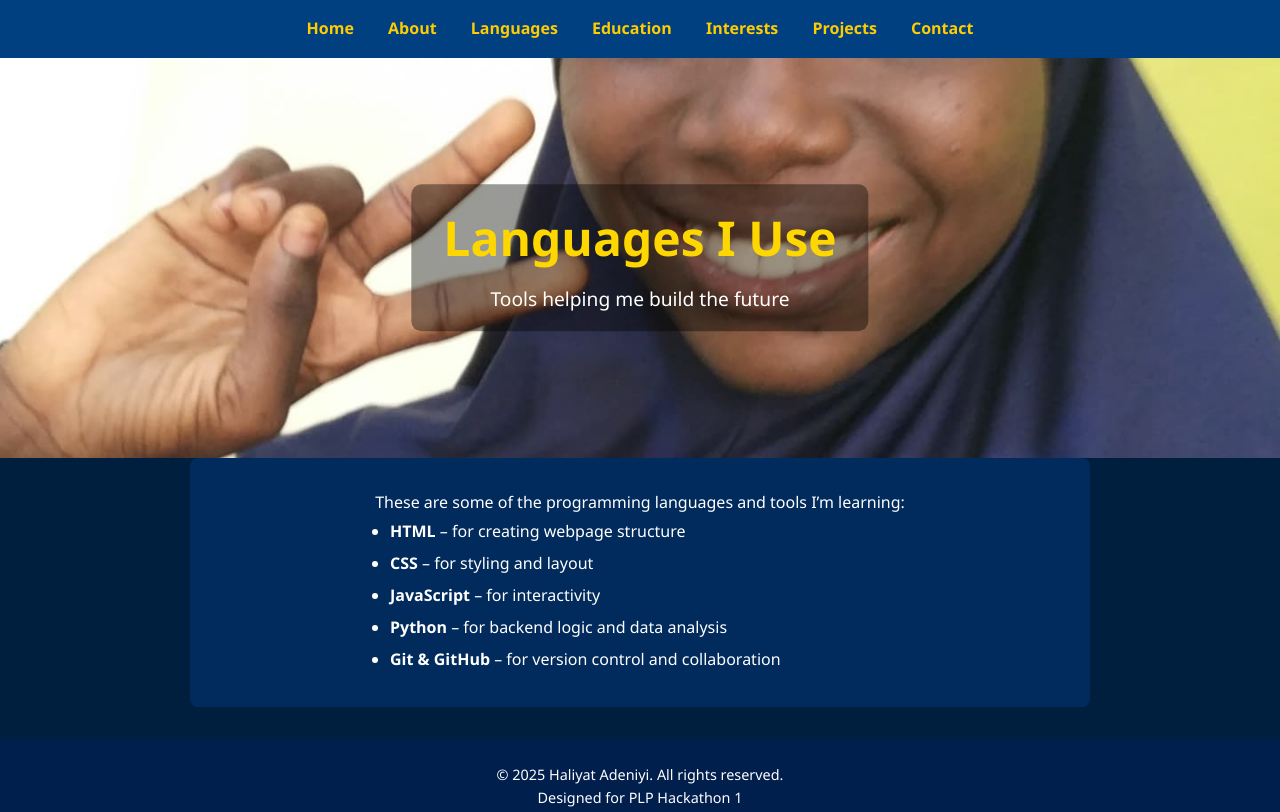
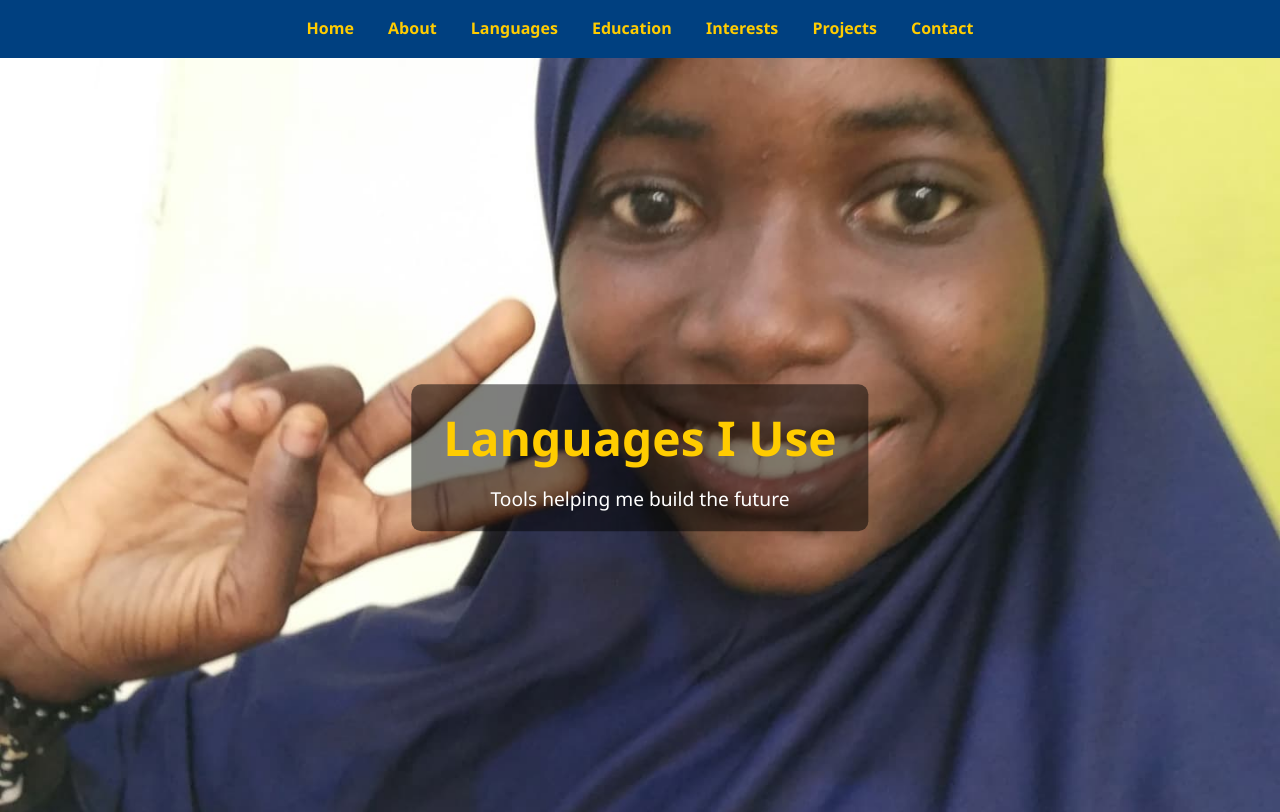
Before and after one commit to Haliyat/My-PLP-1st-Hackathon, a plain HTML site: page languages.html in a window 1280 px wide. Shown: the top 812 px of the page. Drawn offline with Linux system fonts and the light colour scheme.

Commit message:
Deleted some lines of code

```diff
--- a/languages.html
+++ b/languages.html
@@ -5,45 +5,6 @@
   <meta name="viewport" content="width=device-width, initial-scale=1.0" />
   <title>Languages</title>
   <link rel="stylesheet" href="style.css" />
-  <style>
-    .hero-section {
-      position: relative;
-      width: 100%;
-      height: 50vh;
-      min-height: 300px;
-      overflow: hidden;
-    }
-
-    .hero-img {
-      width: 100%;
-      height: 100%;
-      object-fit: cover;
-      display: block;
-    }
-
-    .hero-text {
-      position: absolute;
-      top: 50%;
-      left: 50%;
-      transform: translate(-50%, -50%);
-      text-align: center;
-      color: white;
-      background-color: rgba(0, 0, 0, 0.4);
-      padding: 1rem 2rem;
-      border-radius: 10px;
-    }
-
-    .hero-text h1 {
-      color: #FFD700;
-    }
-
-    .page-content {
-      padding: 2rem;
-      max-width: 900px;
-      margin: auto;
-      text-align: center;
-    }
-  </style>
 </head>
 <body>
   <nav class="navbar">
```
